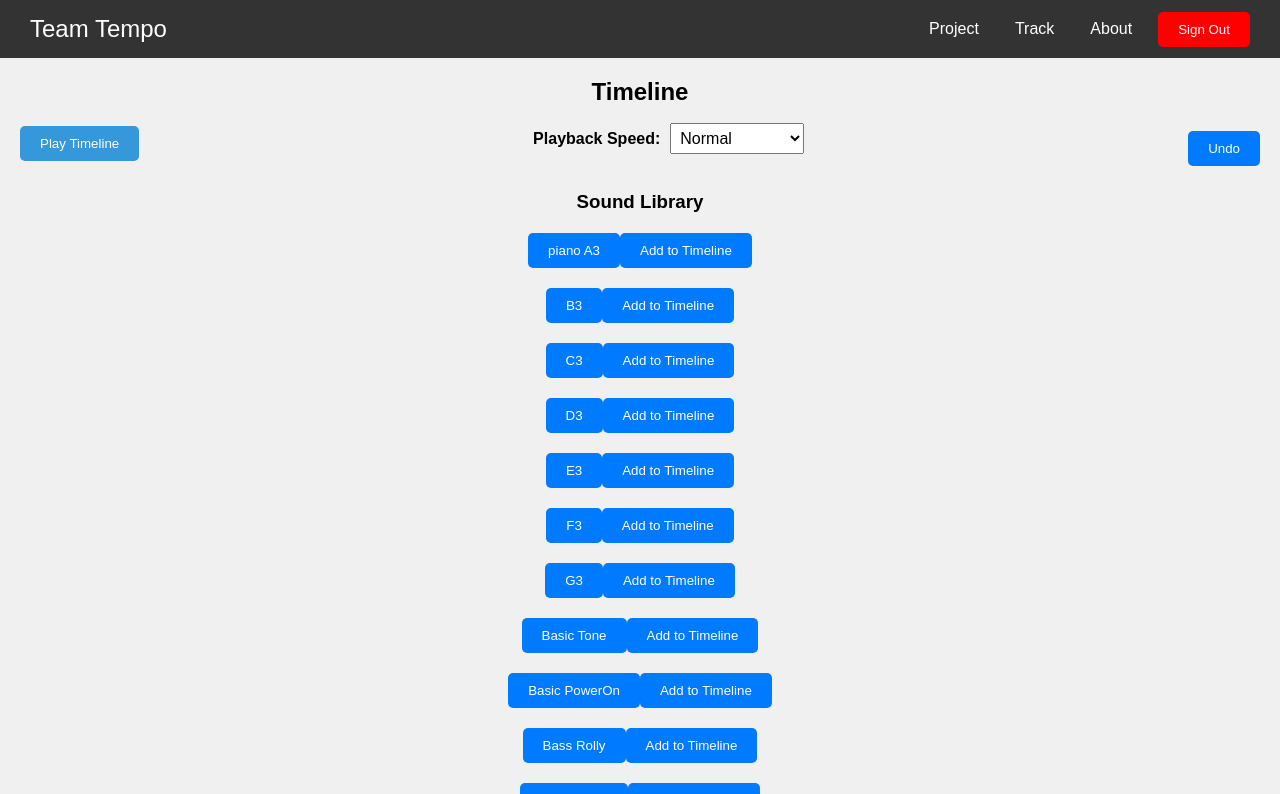
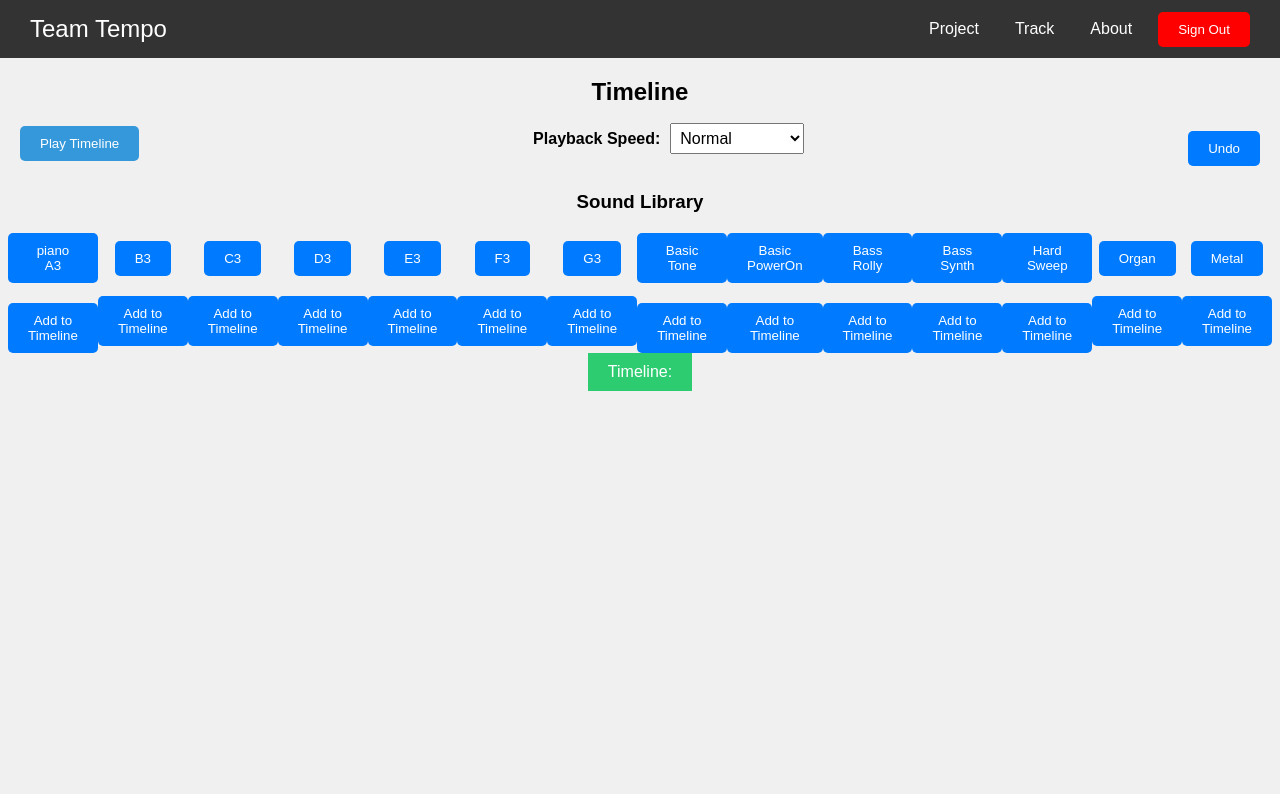
Before and after one commit to Samalu54123/Team-Tempo, a React (Create React App) app: page /Track in a window 1280 px wide. Shown: the top 794 px of the page. Built offline with nearby package versions, Linux system fonts and the light colour scheme.

Commit message:
updated track made drag and drop more user friendly  rearranged buttons

```diff
--- a/src/Pages/Track.js
+++ b/src/Pages/Track.js
@@ -141,6 +141,7 @@ class Track extends Component {
             onDragOver={(e) => e.preventDefault()} // Allow dropping on this element
             onDrop={this.handleDropInTimeline} // Handle drop event in timeline
           >
+            Timeline:
             {timelineClips.map((clip, index) => (
               <div key={index} className="timeline-clip">
                 {clip.label}
--- a/src/SoundLibrary.js
+++ b/src/SoundLibrary.js
@@ -1,6 +1,6 @@
 import React, { Component } from 'react';
 import { Howl, Howler } from 'howler';
-import * as Tone from 'tone';
+import './Track.css'
 import A3 from "./Test sound/a3.wav";
 import B3 from "./Test sound/b3.wav";
 import C3 from "./Test sound/c3.wav";
@@ -60,8 +60,9 @@ class SoundLibrary extends Component {
         Howler.volume(1.0); // Set the volume for Howler
 
         return (
+            <div className='Sound-Library'>
+                <h3>Sound Library</h3>
                 <div className='Sounds'>
-                <h3>Sound Library</h3>
                     {pianoClips.map((soundOBJ, index) => (
                         <div key={index}>
                             <button
@@ -77,6 +78,7 @@ class SoundLibrary extends Component {
                         </div>
                     ))}
                 </div>
+            </div>
         );
     }
 }
--- a/src/Track.css
+++ b/src/Track.css
@@ -65,7 +65,21 @@
     cursor: pointer;
     transition: background-color 0.3s;
   }
+  .timeline{
+    padding: 10px 20px;
+    background-color: #2ecc71;
+    color: white;
+    border: none;
+    cursor: pointer;
+    transition: background-color 0.3s;
+  }
 
   .timeline-clip:hover {
     background-color: #27ae60;
   }
+
+  .Sounds {
+    display: flex;
+    flex-direction: row;
+    align-items: center;
+  }
```
Lines whose indentation alone changed are shown as unchanged.
